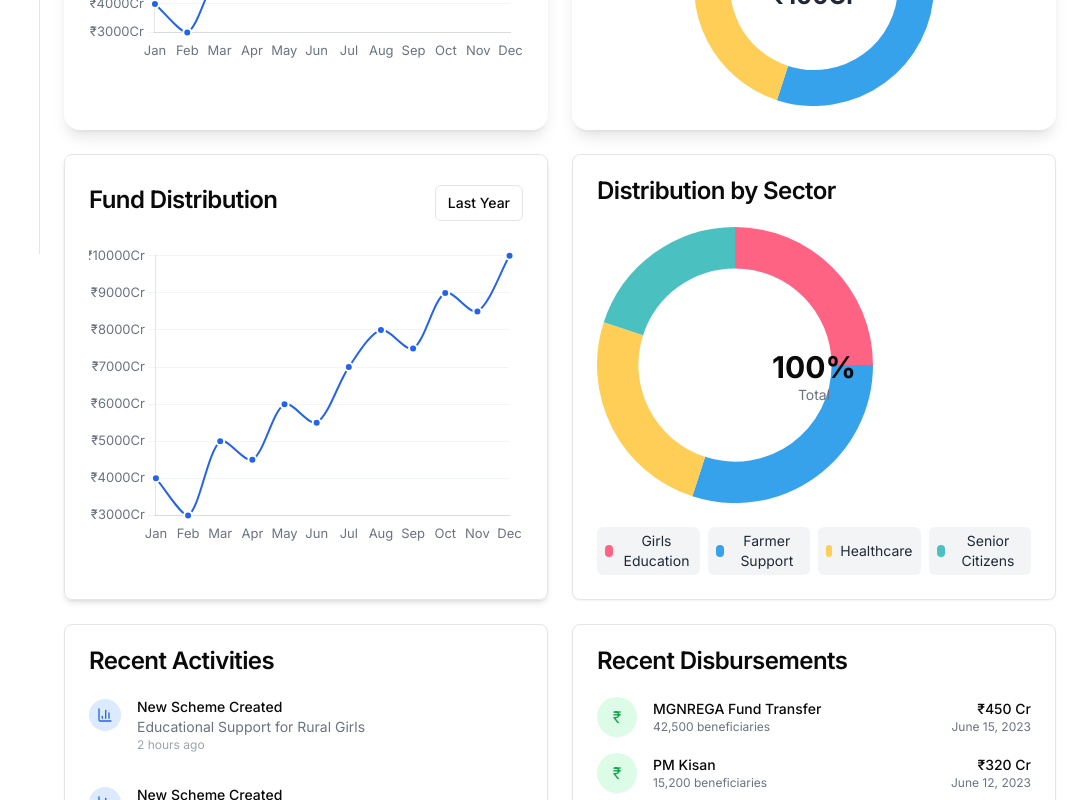
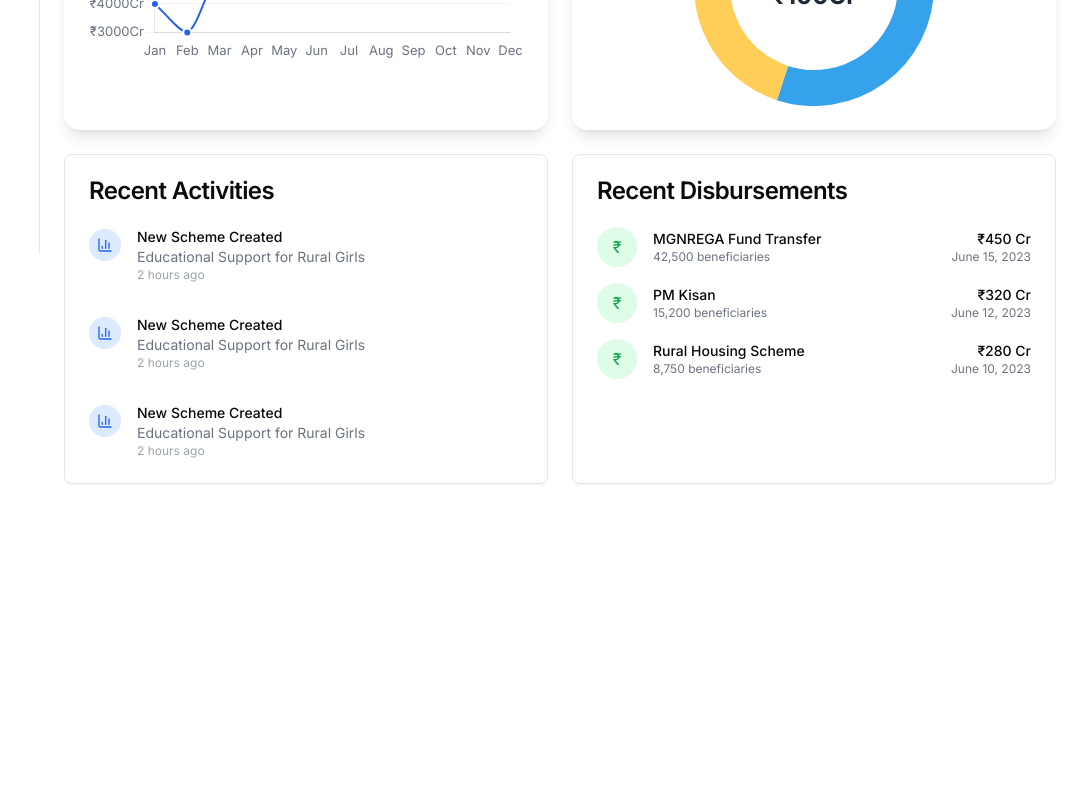
Before and after one commit to alfiyafatima09/payzee_website, a Next.js app: page / in a window 1280 px wide. Shown: the part 546-1346 px from the top of the page, without its empty margins (200-1280 px from the left). After the commit the page ends 1078 px from the top, so only its background shows below. Built offline with nearby package versions, Linux system fonts and the light colour scheme.

Commit message:
fix: Shivansh ka code

```diff
--- a/app/page.tsx
+++ b/app/page.tsx
@@ -360,7 +360,7 @@ export default function Dashboard() {
               className="relative rounded-2xl bg-white/60 backdrop-blur-md shadow-lg p-6 transition-all duration-300 hover:shadow-blue-200"
               style={{ minHeight: 370 }}
             >
-              <Wallet className="absolute top-5 right-5 text-blue-400/80 w-7 h-7" />
+
               <div className="flex items-center justify-between mb-2">
                 <h2 className="font-semibold text-lg text-gray-800">Monthly Funds Disbursed</h2>
                 <DropdownMenu>
@@ -392,7 +392,7 @@ export default function Dashboard() {
               className="relative rounded-2xl bg-white/60 backdrop-blur-md shadow-lg p-6 transition-all duration-300 hover:shadow-pink-200"
               style={{ minHeight: 370 }}
             >
-              <Wallet className="absolute top-5 right-5 text-pink-400/80 w-7 h-7" />
+
               <div className="flex items-center justify-between mb-2">
                 <h2 className="font-semibold text-lg text-gray-800">Funds Distributed by Scheme</h2>
                 <div className="flex gap-2 flex-wrap">
@@ -435,67 +435,6 @@ export default function Dashboard() {
                 </div>
               </div>            </motion.div>
 
-            {/* Line Chart */}
-            <Card className="overflow-hidden bg-white/60 backdrop-blur-md shadow-md">
-              <CardHeader className="flex flex-row items-center justify-between">
-                <CardTitle>Fund Distribution</CardTitle>
-                <DropdownMenu>
-                  <DropdownMenuTrigger asChild>
-                    <Button variant="outline" size="sm">
-                      {activeTimeFilter}
-                    </Button>
-                  </DropdownMenuTrigger>
-                  <DropdownMenuContent>
-                    {timeFilterOptions.map((option) => (
-                      <DropdownMenuItem key={option} onClick={() => setActiveTimeFilter(option)}>
-                        {option}
-                      </DropdownMenuItem>
-                    ))}
-                  </DropdownMenuContent>
-                </DropdownMenu>
-              </CardHeader>
-              <CardContent>
-                <div className="h-[300px]">
-                  <Line data={fundsLineData} options={fundsLineOptions} />
-                </div>
-              </CardContent>
-            </Card>
-
-            {/* Pie Chart */}
-            <Card className="relative overflow-hidden">
-              <CardHeader>
-                <CardTitle>Distribution by Sector</CardTitle>
-              </CardHeader>
-              <CardContent className="h-[300px] relative">
-                <Pie data={donutChartData} options={donutChartOptions} />
-                {/* Center text overlay */}
-                <div className="absolute inset-0 flex items-center justify-center pointer-events-none">
-                  <div className="text-center">
-                    <div className="text-3xl font-bold">{`${totalDistributed}%`}</div>
-                    <div className="text-sm text-gray-500">Total</div>
-                  </div>
-                </div>
-              </CardContent>
-              <div className="px-6 pb-6 grid grid-cols-2 sm:grid-cols-4 gap-2">
-                {schemeFilters.map((filter) => (
-                  <button
-                    key={filter.key}
-                    onClick={() => toggleFilter(filter.key)}
-                    className={`flex items-center gap-2 py-1 px-2 rounded-md text-sm ${
-                      activeFilters.includes(filter.key)
-                        ? 'bg-gray-100 text-gray-800'
-                        : 'text-gray-600 hover:bg-gray-50'
-                    }`}
-                  >
-                    <div
-                      className="h-3 w-3 rounded-full"
-                      style={{ backgroundColor: filter.color }}
-                    />
-                    <span>{filter.label}</span>
-                  </button>
-                ))}
-              </div>
-            </Card>
 
             {/* Recent Activity */}
             <Card>
```
